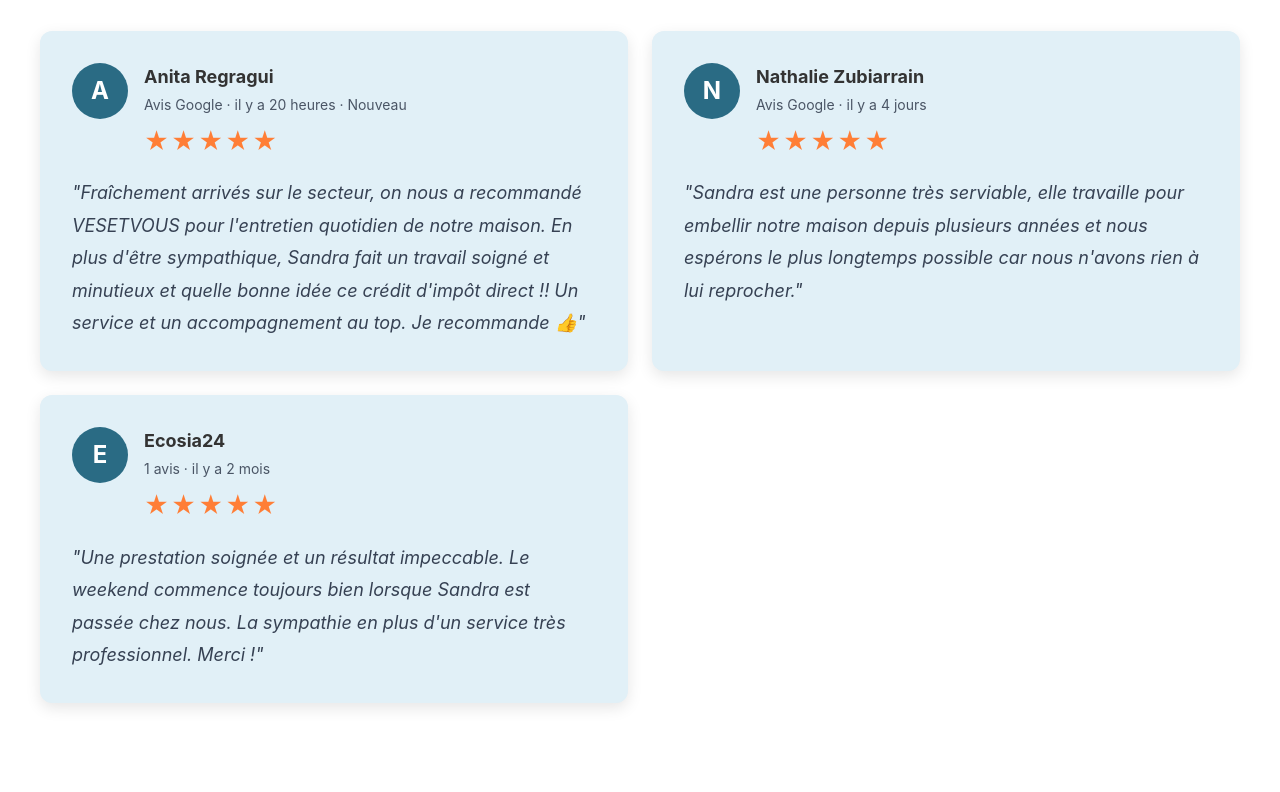
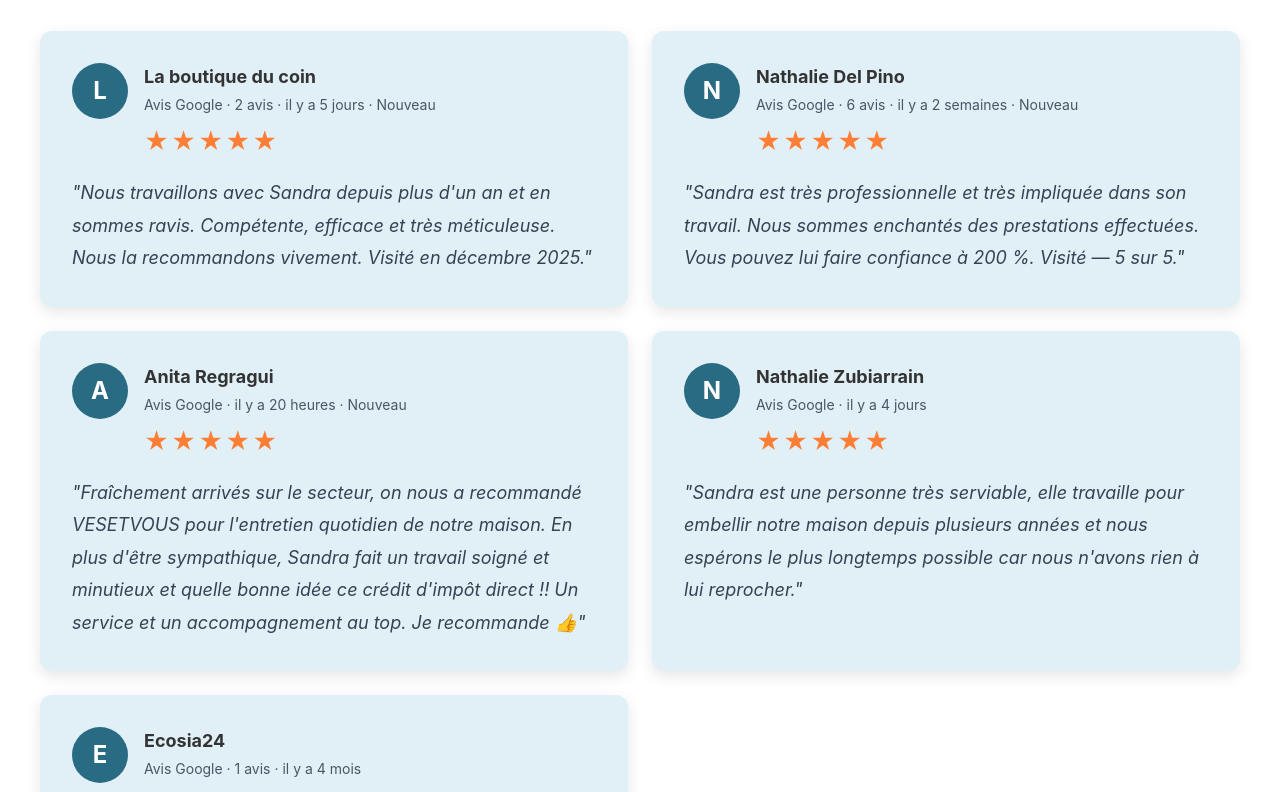
Before and after one commit to lucaszub/VES-et-Vous, a Next.js app: page / in a window 1280 px wide. Shown: the part 6740-7532 px from the top of the page. Built offline with nearby package versions, Linux system fonts and the light colour scheme.

Commit message:
add testimorial

```diff
--- a/app/components/Testimonials.tsx
+++ b/app/components/Testimonials.tsx
@@ -1,71 +1,255 @@
 export default function Testimonials() {
   return (
-    <section className="section" style={{ backgroundColor: '#ffffff' }}>
+    <section className="section" style={{ backgroundColor: "#ffffff" }}>
       <div className="container">
-        <h2 className="text-3xl md:text-4xl font-bold text-center" style={{ color: 'var(--primary-blue)', marginBottom: '1.5rem' }}>
+        <h2
+          className="text-3xl md:text-4xl font-bold text-center"
+          style={{ color: "var(--primary-blue)", marginBottom: "1.5rem" }}
+        >
           Ils Nous Font Confiance
         </h2>
-        <p className="text-center text-gray-600 text-base md:text-lg" style={{ marginBottom: '4rem' }}>
+        <p
+          className="text-center text-gray-600 text-base md:text-lg"
+          style={{ marginBottom: "4rem" }}
+        >
           Ce que disent nos clients de Rezé, Bouguenais et alentours
         </p>
 
         <div className="grid md:grid-cols-2 gap-6">
-          {/* Avis Anita Regragui */}
-          <div className="card" style={{ backgroundColor: '#E1F0F7' }}>
-            <div className="flex items-start" style={{ marginBottom: '1rem' }}>
-              <div className="w-14 h-14 rounded-full flex items-center justify-center text-white text-2xl font-bold" style={{ backgroundColor: 'var(--primary-blue)' }}>
-                A
+          {/* Avis La boutique du coin */}
+          <div className="card" style={{ backgroundColor: "#E1F0F7" }}>
+            <div className="flex items-start" style={{ marginBottom: "1rem" }}>
+              <div
+                className="w-14 h-14 rounded-full flex items-center justify-center text-white text-2xl font-bold"
+                style={{ backgroundColor: "var(--primary-blue)" }}
+              >
+                L
               </div>
-              <div style={{ marginLeft: '1rem', flex: 1 }}>
-                <h4 className="font-bold text-lg" style={{ marginBottom: '0.25rem' }}>Anita Regragui</h4>
-                <p className="text-sm text-gray-600" style={{ marginBottom: '0.5rem' }}>Avis Google · il y a 20 heures · Nouveau</p>
-                <div style={{ fontSize: '1.5rem', letterSpacing: '2px', color: 'var(--orange)' }}>
+              <div style={{ marginLeft: "1rem", flex: 1 }}>
+                <h4
+                  className="font-bold text-lg"
+                  style={{ marginBottom: "0.25rem" }}
+                >
+                  La boutique du coin
+                </h4>
+                <p
+                  className="text-sm text-gray-600"
+                  style={{ marginBottom: "0.5rem" }}
+                >
+                  Avis Google · 2 avis · il y a 5 jours · Nouveau
+                </p>
+                <div
+                  style={{
+                    fontSize: "1.5rem",
+                    letterSpacing: "2px",
+                    color: "var(--orange)",
+                  }}
+                >
                   ★★★★★
                 </div>
               </div>
             </div>
-            <p className="text-gray-700" style={{ fontSize: '1.125rem', lineHeight: '1.8', fontStyle: 'italic' }}>
-              "Fraîchement arrivés sur le secteur, on nous a recommandé VESETVOUS pour l'entretien quotidien de notre maison.
-              En plus d'être sympathique, Sandra fait un travail soigné et minutieux et quelle bonne idée ce crédit d'impôt direct !!
-              Un service et un accompagnement au top. Je recommande 👍"
+            <p
+              className="text-gray-700"
+              style={{
+                fontSize: "1.125rem",
+                lineHeight: "1.8",
+                fontStyle: "italic",
+              }}
+            >
+              "Nous travaillons avec Sandra depuis plus d'un an et en sommes
+              ravis. Compétente, efficace et très méticuleuse. Nous la
+              recommandons vivement. Visité en décembre 2025."
+            </p>
+          </div>
+
+          {/* Avis Nathalie Del Pino */}
+          <div className="card" style={{ backgroundColor: "#E1F0F7" }}>
+            <div className="flex items-start" style={{ marginBottom: "1rem" }}>
+              <div
+                className="w-14 h-14 rounded-full flex items-center justify-center text-white text-2xl font-bold"
+                style={{ backgroundColor: "var(--primary-blue)" }}
+              >
+                N
+              </div>
+              <div style={{ marginLeft: "1rem", flex: 1 }}>
+                <h4
+                  className="font-bold text-lg"
+                  style={{ marginBottom: "0.25rem" }}
+                >
+                  Nathalie Del Pino
+                </h4>
+                <p
+                  className="text-sm text-gray-600"
+                  style={{ marginBottom: "0.5rem" }}
+                >
+                  Avis Google · 6 avis · il y a 2 semaines · Nouveau
+                </p>
+                <div
+                  style={{
+                    fontSize: "1.5rem",
+                    letterSpacing: "2px",
+                    color: "var(--orange)",
+                  }}
+                >
+                  ★★★★★
+                </div>
+              </div>
+            </div>
+            <p
+              className="text-gray-700"
+              style={{
+                fontSize: "1.125rem",
+                lineHeight: "1.8",
+                fontStyle: "italic",
+              }}
+            >
+              "Sandra est très professionnelle et très impliquée dans son
+              travail. Nous sommes enchantés des prestations effectuées. Vous
+              pouvez lui faire confiance à 200 %. Visité — 5 sur 5."
+            </p>
+          </div>
+
+          {/* Avis Anita Regragui */}
+          <div className="card" style={{ backgroundColor: "#E1F0F7" }}>
+            <div className="flex items-start" style={{ marginBottom: "1rem" }}>
+              <div
+                className="w-14 h-14 rounded-full flex items-center justify-center text-white text-2xl font-bold"
+                style={{ backgroundColor: "var(--primary-blue)" }}
+              >
+                A
+              </div>
+              <div style={{ marginLeft: "1rem", flex: 1 }}>
+                <h4
+                  className="font-bold text-lg"
+                  style={{ marginBottom: "0.25rem" }}
+                >
+                  Anita Regragui
+                </h4>
+                <p
+                  className="text-sm text-gray-600"
+                  style={{ marginBottom: "0.5rem" }}
+                >
+                  Avis Google · il y a 20 heures · Nouveau
+                </p>
+                <div
+                  style={{
+                    fontSize: "1.5rem",
+                    letterSpacing: "2px",
+                    color: "var(--orange)",
+                  }}
+                >
+                  ★★★★★
+                </div>
+              </div>
+            </div>
+            <p
+              className="text-gray-700"
+              style={{
+                fontSize: "1.125rem",
+                lineHeight: "1.8",
+                fontStyle: "italic",
+              }}
+            >
+              "Fraîchement arrivés sur le secteur, on nous a recommandé
+              VESETVOUS pour l'entretien quotidien de notre maison. En plus
+              d'être sympathique, Sandra fait un travail soigné et minutieux et
+              quelle bonne idée ce crédit d'impôt direct !! Un service et un
+              accompagnement au top. Je recommande 👍"
             </p>
           </div>
 
           {/* Avis Nathalie Zubiarrain */}
-          <div className="card" style={{ backgroundColor: '#E1F0F7' }}>
-            <div className="flex items-start" style={{ marginBottom: '1rem' }}>
-              <div className="w-14 h-14 rounded-full flex items-center justify-center text-white text-2xl font-bold" style={{ backgroundColor: 'var(--primary-blue)' }}>
+          <div className="card" style={{ backgroundColor: "#E1F0F7" }}>
+            <div className="flex items-start" style={{ marginBottom: "1rem" }}>
+              <div
+                className="w-14 h-14 rounded-full flex items-center justify-center text-white text-2xl font-bold"
+                style={{ backgroundColor: "var(--primary-blue)" }}
+              >
                 N
               </div>
-              <div style={{ marginLeft: '1rem', flex: 1 }}>
-                <h4 className="font-bold text-lg" style={{ marginBottom: '0.25rem' }}>Nathalie Zubiarrain</h4>
-                <p className="text-sm text-gray-600" style={{ marginBottom: '0.5rem' }}>Avis Google · il y a 4 jours</p>
-                <div style={{ fontSize: '1.5rem', letterSpacing: '2px', color: 'var(--orange)' }}>
+              <div style={{ marginLeft: "1rem", flex: 1 }}>
+                <h4
+                  className="font-bold text-lg"
+                  style={{ marginBottom: "0.25rem" }}
+                >
+                  Nathalie Zubiarrain
+                </h4>
+                <p
+                  className="text-sm text-gray-600"
+                  style={{ marginBottom: "0.5rem" }}
+                >
+                  Avis Google · il y a 4 jours
+                </p>
+                <div
+                  style={{
+                    fontSize: "1.5rem",
+                    letterSpacing: "2px",
+                    color: "var(--orange)",
+                  }}
+                >
                   ★★★★★
                 </div>
               </div>
             </div>
-            <p className="text-gray-700" style={{ fontSize: '1.125rem', lineHeight: '1.8', fontStyle: 'italic' }}>
-              "Sandra est une personne très serviable, elle travaille pour embellir notre maison depuis plusieurs années et nous espérons le plus longtemps possible car nous n'avons rien à lui reprocher."
+            <p
+              className="text-gray-700"
+              style={{
+                fontSize: "1.125rem",
+                lineHeight: "1.8",
+                fontStyle: "italic",
+              }}
+            >
+              "Sandra est une personne très serviable, elle travaille pour
+              embellir notre maison depuis plusieurs années et nous espérons le
+              plus longtemps possible car nous n'avons rien à lui reprocher."
             </p>
           </div>
 
           {/* Avis Ecosia24 */}
-          <div className="card" style={{ backgroundColor: '#E1F0F7' }}>
-            <div className="flex items-start" style={{ marginBottom: '1rem' }}>
-              <div className="w-14 h-14 rounded-full flex items-center justify-center text-white text-2xl font-bold" style={{ backgroundColor: 'var(--primary-blue)' }}>
+          <div className="card" style={{ backgroundColor: "#E1F0F7" }}>
+            <div className="flex items-start" style={{ marginBottom: "1rem" }}>
+              <div
+                className="w-14 h-14 rounded-full flex items-center justify-center text-white text-2xl font-bold"
+                style={{ backgroundColor: "var(--primary-blue)" }}
+              >
                 E
               </div>
-              <div style={{ marginLeft: '1rem', flex: 1 }}>
-                <h4 className="font-bold text-lg" style={{ marginBottom: '0.25rem' }}>Ecosia24</h4>
-                <p className="text-sm text-gray-600" style={{ marginBottom: '0.5rem' }}>1 avis · il y a 2 mois</p>
-                <div style={{ fontSize: '1.5rem', letterSpacing: '2px', color: 'var(--orange)' }}>
+              <div style={{ marginLeft: "1rem", flex: 1 }}>
+                <h4
+                  className="font-bold text-lg"
+                  style={{ marginBottom: "0.25rem" }}
+                >
+                  Ecosia24
+                </h4>
+                <p
+                  className="text-sm text-gray-600"
+                  style={{ marginBottom: "0.5rem" }}
+                >
+                  Avis Google · 1 avis · il y a 4 mois
+                </p>
+                <div
+                  style={{
+                    fontSize: "1.5rem",
+                    letterSpacing: "2px",
+                    color: "var(--orange)",
+                  }}
+                >
                   ★★★★★
                 </div>
               </div>
             </div>
-            <p className="text-gray-700" style={{ fontSize: '1.125rem', lineHeight: '1.8', fontStyle: 'italic' }}>
-              "Une prestation soignée et un résultat impeccable. Le weekend commence toujours bien lorsque Sandra est passée chez nous. La sympathie en plus d'un service très professionnel. Merci !"
+            <p
+              className="text-gray-700"
+              style={{
+                fontSize: "1.125rem",
+                lineHeight: "1.8",
+                fontStyle: "italic",
+              }}
+            >
+              "Une prestation soignée et un résultat impeccable. Le weekend
+              commence toujours bien lorsque Sandra est passée chez nous. La
+              sympathie en plus d'un service très professionnel. Merci !"
             </p>
           </div>
         </div>
```
